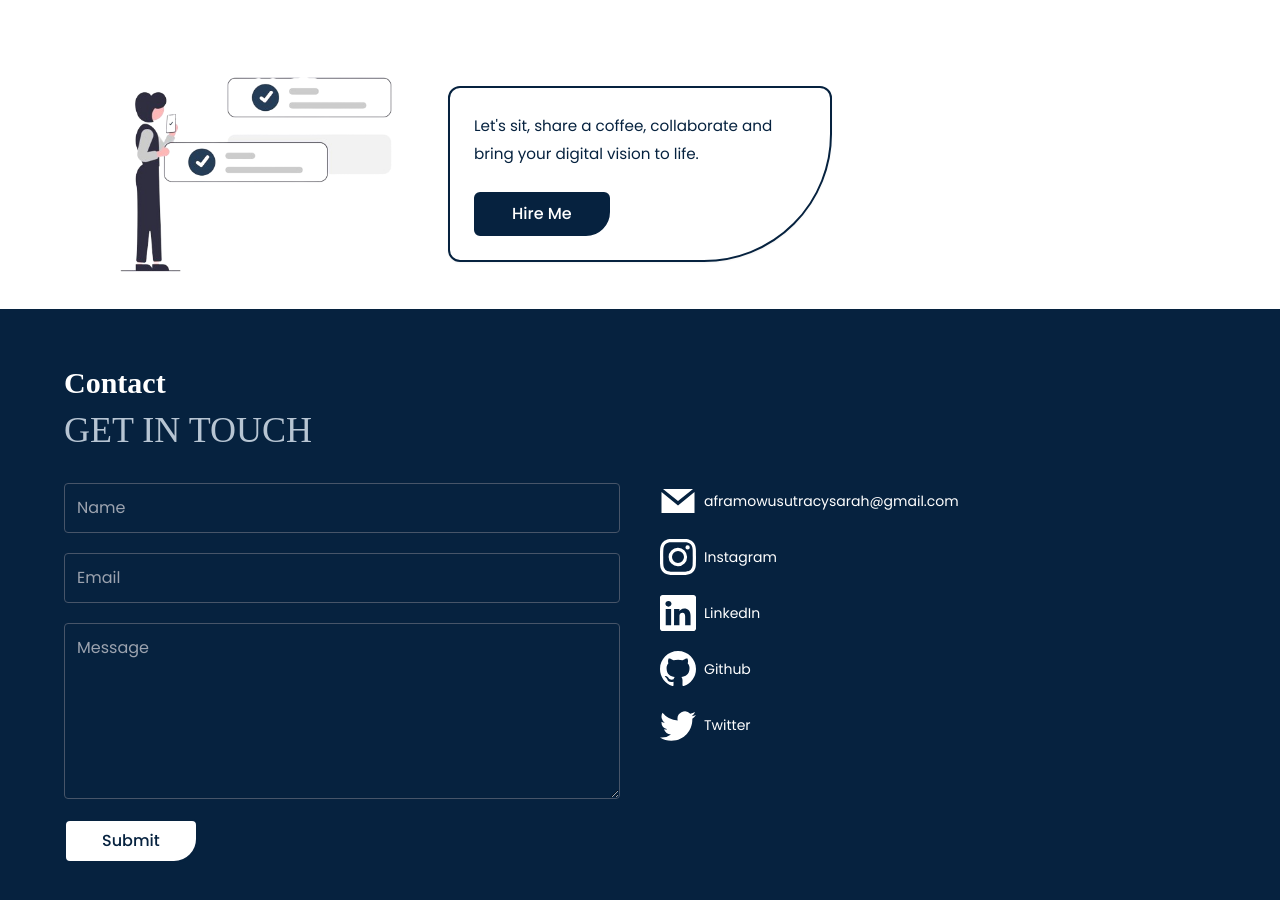
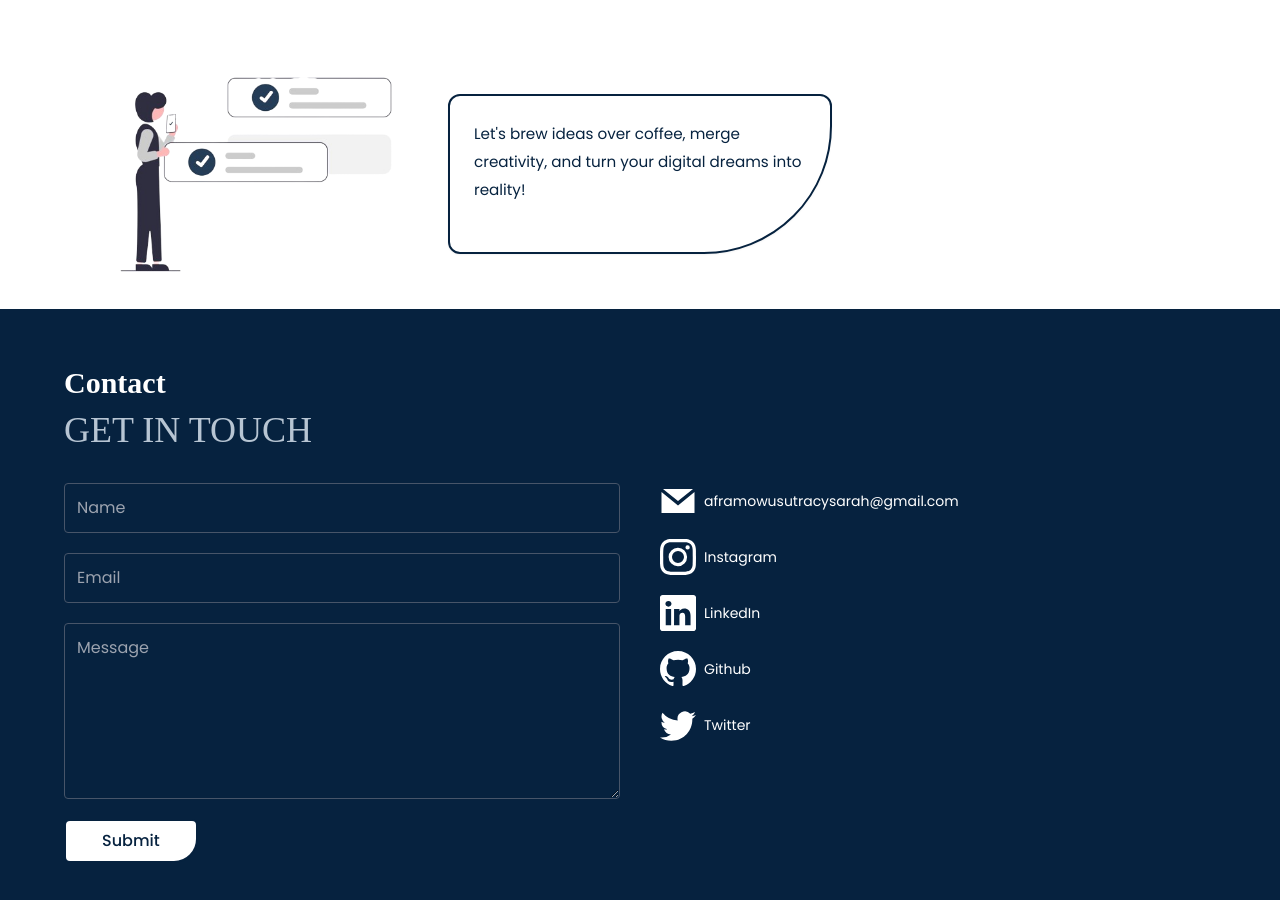
Before and after one commit to tracy1-sarah/portfolio, a React (Vite) app: page / in a window 1280 px wide. Shown: the part 3212-4112 px from the top of the page. Built offline with nearby package versions, Linux system fonts and the light colour scheme; a web font is replaced by a local one.

Commit message:
fix pdf error when deployed

```diff
--- a/package.json
+++ b/package.json
@@ -10,6 +10,7 @@
   },
   "dependencies": {
     "@emailjs/browser": "^3.9.1",
+    "@vercel/analytics": "^1.1.1",
     "aos": "^2.3.4",
     "dotenv": "^16.3.1",
     "react": "^18.2.0",
--- a/src/App.jsx
+++ b/src/App.jsx
@@ -1,4 +1,3 @@
-// import Hero from "./components/Hero";
 import Navbar from "./Layouts/Navbar";
 import Testimonials from "./components/Testimonials";
 import { useEffect } from "react";
--- a/src/Content.js
+++ b/src/Content.js
@@ -14,8 +14,6 @@ import vscode from "./assets/images/Skills/vscode.png";
 import postman from "./assets/images/Skills/postman-icon.png";
 import bitbucket from "./assets/images/Skills/bitbucket-icon.png";
 import typescript from "./assets/images/Skills/typescript.png";
-
-
 
 import services_logo1 from "./assets/images/Services/logo1.png";
 import services_logo2 from "./assets/images/Services/logo2.png";
@@ -242,7 +240,7 @@ export const content = {
     subtitle: "FOR YOUR PROJECTS",
     image1: hire,
     image2: hire,
-    para: "Let's sit, share a coffee, collaborate and bring your digital vision to life.",
+    para: "Let's brew ideas over coffee, merge creativity, and turn your digital dreams into reality!",
     btnText: "Hire Me",
   },
   Contact: {
--- a/src/components/Hero.jsx
+++ b/src/components/Hero.jsx
@@ -24,7 +24,7 @@ const Hero = () => {
           <br />
           <div className="flex justify-end">
             <a
-              href="public/file/TRACY-Resume.pdf"
+              href={import.meta.env.BASE_URL + "file/TRACY-Resume.pdf"}
               target="_blank"
               rel="noreferrer"
             >
--- a/src/components/Hireme.jsx
+++ b/src/components/Hireme.jsx
@@ -33,11 +33,6 @@ const Hireme = () => {
           >
             <p className="leading-7">{Hireme.para}</p>
             <br />
-            <a href="#contact">
-              <button className="btn bg-dark_primary text-white">
-                {Hireme.btnText}
-              </button>
-            </a>
           </div>
         </div>
       </div>
```
Also changed, not shown: 1 other file (tests, documents, lock files or other folders).
